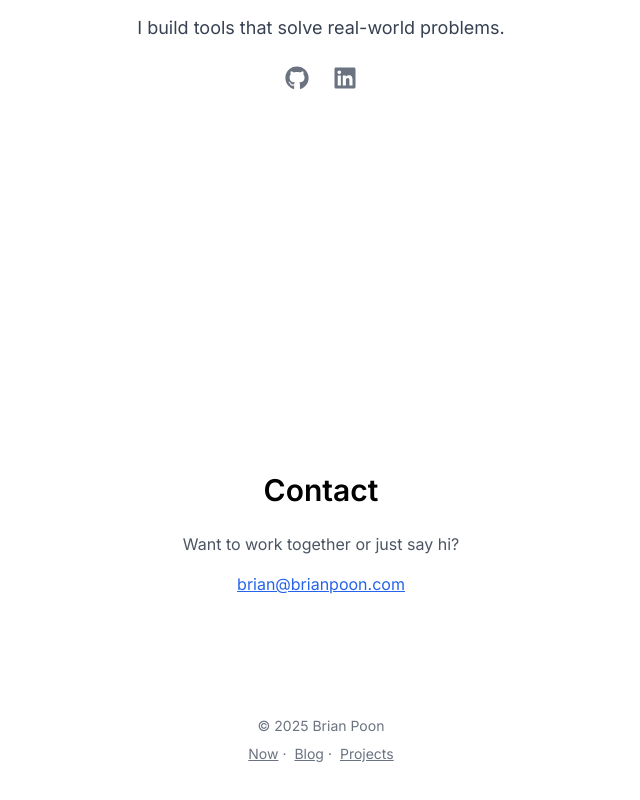
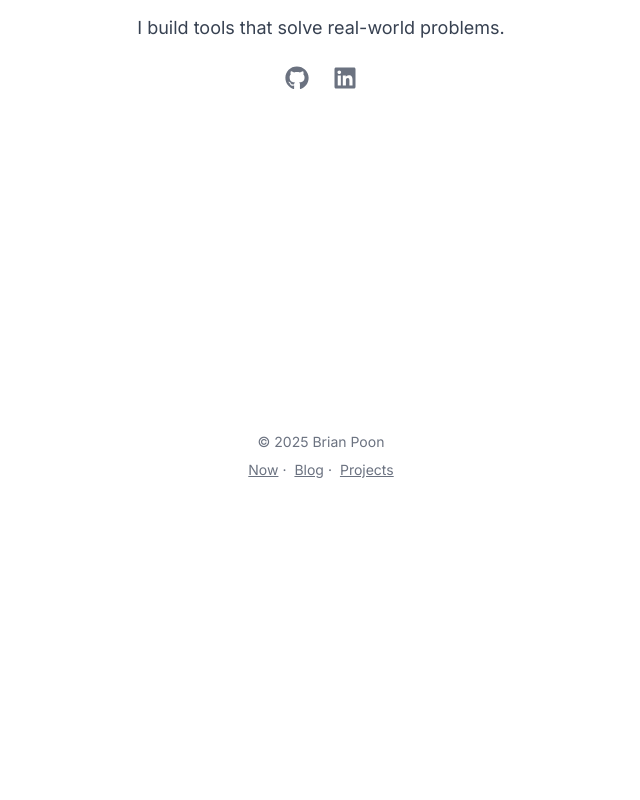
Before and after one commit to Brian-S-Poon/brianpoon.com, a React (Vite) app: page / in a window 1280 px wide. Shown: the part 408-1208 px from the top of the page, without its empty margins (319-959 px from the left). After the commit the page ends 928 px from the top, so only its background shows below. Built offline with nearby package versions, Linux system fonts and the light colour scheme; the HTML template or start-up script is replaced by a standard one.

Commit message:
Remove contact section from home page

```diff
--- a/src/components/Contact.jsx
+++ /dev/null
@@ -1,25 +0,0 @@
-import React from 'react';
-import { motion } from 'framer-motion';
-
-export default function Contact() {
-  return (
-    <motion.section
-      className="py-20 px-6 max-w-xl mx-auto text-center"
-      initial={{ opacity: 0, y: 10 }}
-      whileInView={{ opacity: 1, y: 0 }}
-      transition={{ duration: 0.5 }}
-      viewport={{ once: true }}
-    >
-      <h2 className="text-3xl font-semibold mb-6">Contact</h2>
-      <p className="mb-4 text-gray-600 dark:text-gray-400">
-        Want to work together or just say hi?
-      </p>
-      <a
-        href="mailto:brian@brianpoon.com"
-        className="text-blue-600 dark:text-blue-400 underline hover:opacity-80 transition"
-      >
-        brian@brianpoon.com
-      </a>
-    </motion.section>
-  );
-}
--- a/src/pages/Home.jsx
+++ b/src/pages/Home.jsx
@@ -1,7 +1,6 @@
 import React from 'react';
 import { motion } from 'framer-motion';
 import Hero from '../components/Hero';
-import Contact from '../components/Contact';
 import Footer from '../components/Footer';
 
 export default function Home() {
@@ -13,7 +12,6 @@ export default function Home() {
       transition={{ duration: 0.3 }}
     >
       <Hero />
-      <Contact />
       <Footer />
     </motion.div>
   );
```
